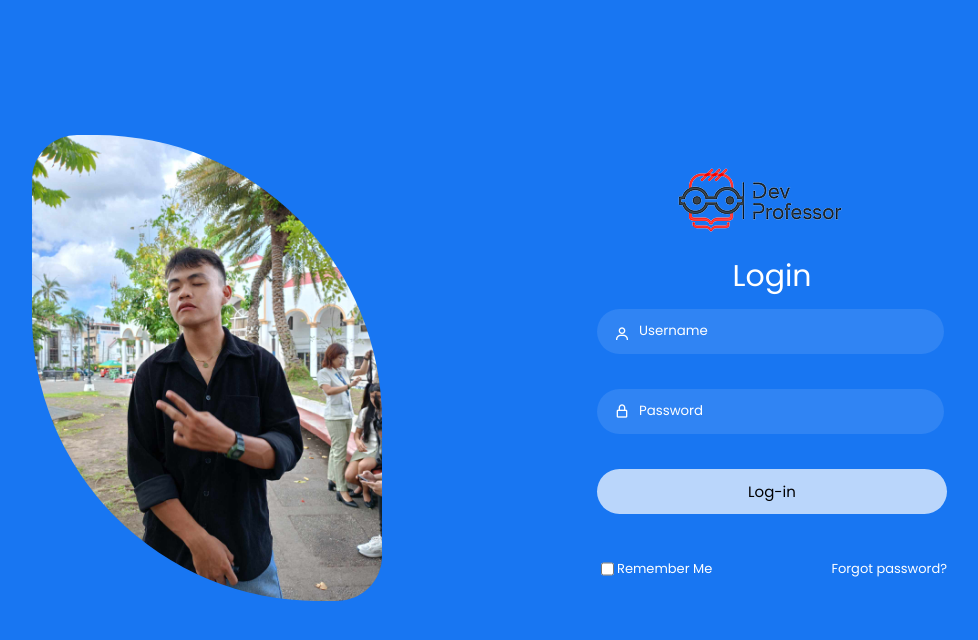
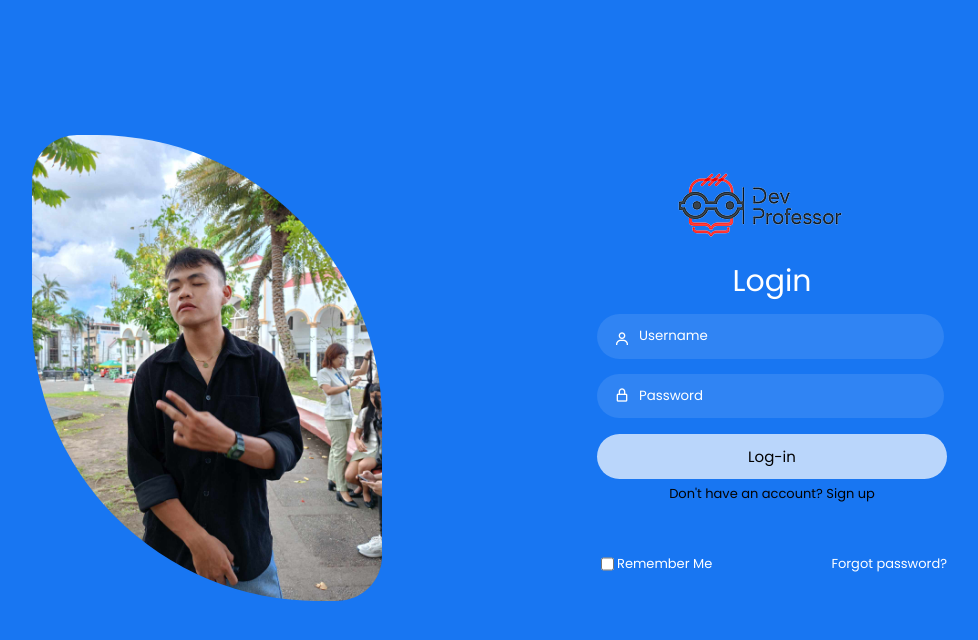
Before and after one commit to Raposa-Montesor-Arieta/ProfSys, a PHP site: page /log-in.php in a window 1280 px wide. Shown: the top 640 px of the page, without its empty margins (193-1171 px from the left). Run offline with PHP 8.4, Linux system fonts and the light colour scheme; some libraries are stand-ins or nearby versions.

Commit message:
polishing log-in & sign up

```diff
--- a/ProfSys/css/style1.css
+++ b/ProfSys/css/style1.css
@@ -55,6 +55,22 @@ header{
     display: flex;
     flex-direction: column;
 }
+
+.input-field:nth-child(4){
+    height: 60px;
+    display: flex;
+    flex-direction: column;
+}
+.input-field:nth-child(3){
+    height: 60px;
+    display: flex;
+    flex-direction: column;
+}
+.input-field:nth-child(5){
+    height: 50px;
+    display: flex;
+    flex-direction: column;
+}
 .input-field .input{
     height: 45px;
     width: 87%;
@@ -94,7 +110,14 @@ i{
     justify-content: space-between;
     font-size: small;
     color: #fff;
-    margin-top: 10px;
+    margin-top: 26px;
+}
+.hhh{
+    margin-left: auto;
+    margin-right: auto;
+    font-size: small;
+    color: #030303;
+    margin-bottom: 1.5rem;
 }
 .left{
     display: flex;
--- a/ProfSys/log-in.php
+++ b/ProfSys/log-in.php
@@ -76,6 +76,9 @@
             <div class="input-field">
                 <button type="submit" name="submit" class="submit" value="Login"> Log-in</button>
             </div>
+            <div class="hhh">
+                Don't have an account?<a href="registration.php" style="text-decoration: none; color: black; :hover { color: black; }">   Sign up</a>
+            </div>
             <div class="bottom">
                 <div class="left">
                     <input type="checkbox"  id="check">
--- a/ProfSys/registration.php
+++ b/ProfSys/registration.php
@@ -22,7 +22,7 @@
                 <img src="image/logo.png">
             </div>
             <div class="top-header">
-                <header>Sign-In</header>
+                <header>Sign-Up</header>
             </div>
             <div class="input-field">
             <form action="functions/reg_code.php" method="POST">
@@ -34,9 +34,9 @@
                 <i class="bx bx-lock-alt"></i>
             </div>
             <div class="input-field">
-                <button type="submit" name="submit" class="submit" value="Login"> Sign Up</button>
+                <button type="submit" name="submit" class="submit" value="Login">Register</button>
+            </div>
             </div>
         </div>
-    </div>
 </body>
 </html>
```
